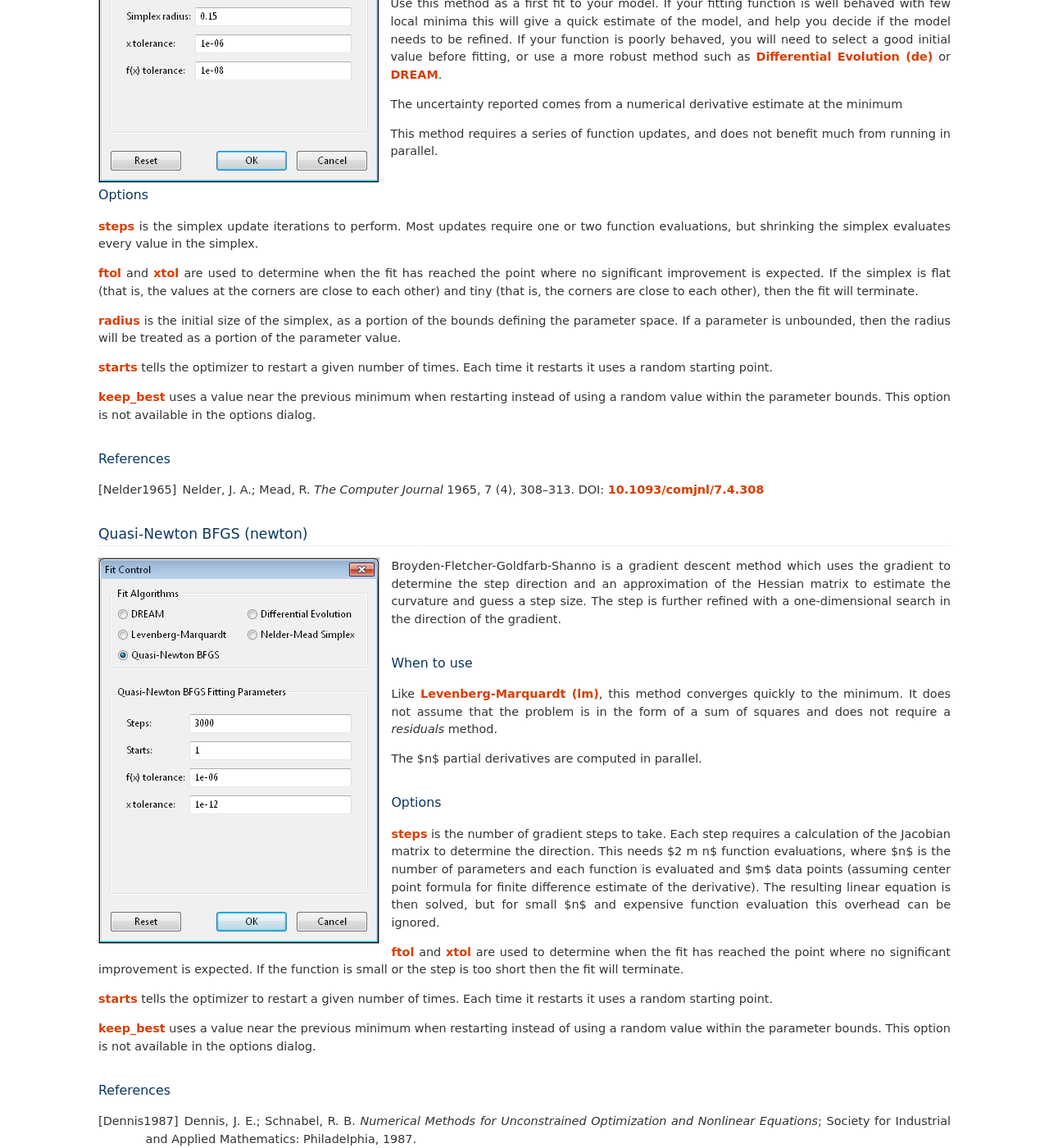
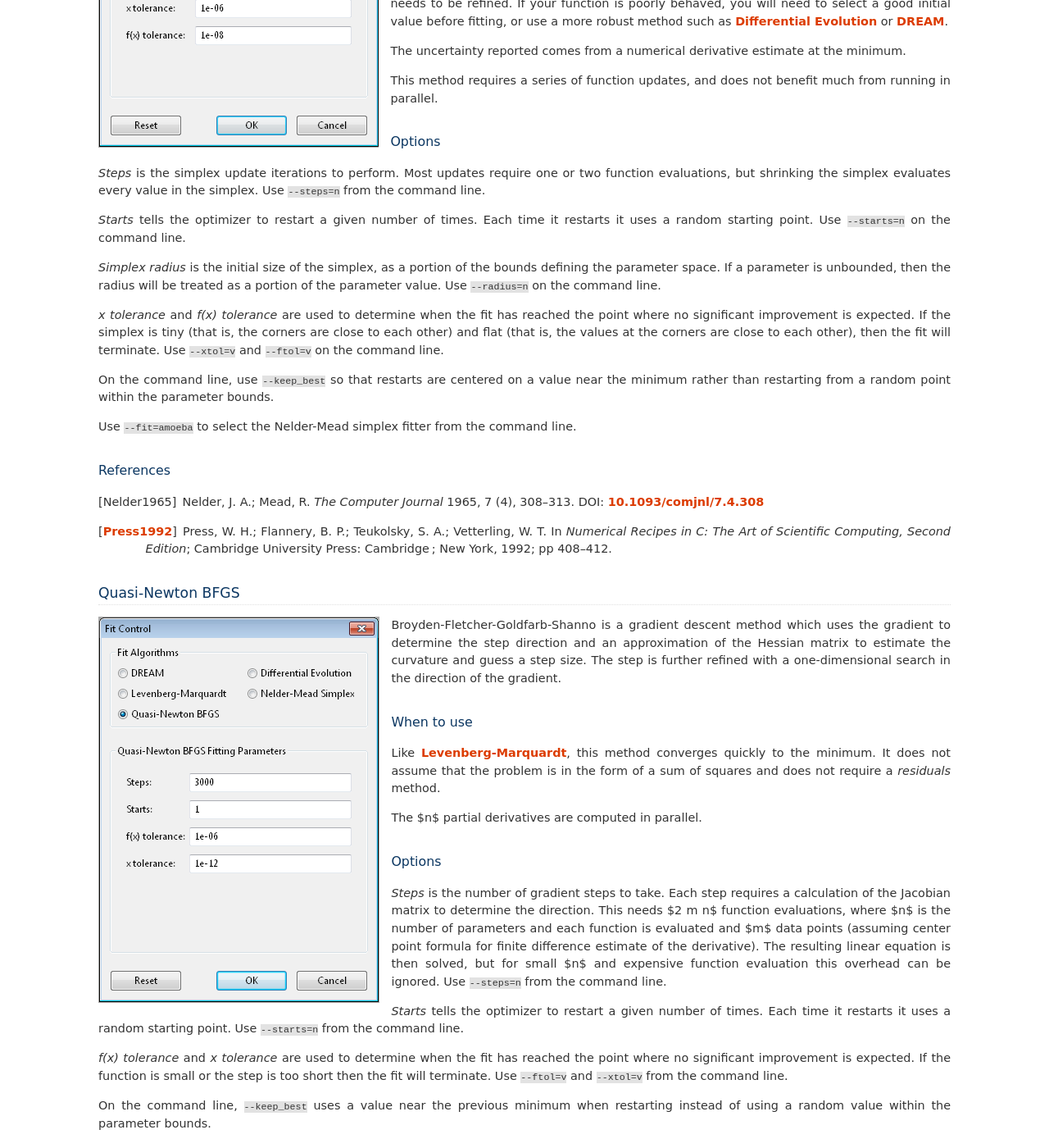
Before and after one commit to bumps/bumps, a Sphinx documentation site: the page built from doc/guide/optimizer.rst, in a window 1280 px wide and 1400 px high, scrolled down 2267 px. Shown: the whole window at 82% size. Built offline with Sphinx 7.4.7, drawn with Linux system fonts in a browser that asks for light colours; pages that are not in the unit, such as notebooks, are missing from menus; some of the changed text lies outside the part shown.

Commit message:
improve standalone optimizer selection docs

```diff
--- a/doc/guide/optimizer.rst
+++ b/doc/guide/optimizer.rst
@@ -12,9 +12,9 @@ control parameters:
 * :ref:`fit-dream`
 * :ref:`fit-de`
 * :ref:`fit-newton`
-* :ref:`fit-rl` (experimental)
-* :ref:`fit-ps` (experimental)
-* :ref:`fit-pt` (experimental)
+* :ref:`fit-rl` [experimental]
+* :ref:`fit-ps` [experimental]
+* :ref:`fit-pt` [experimental]
 
 In general there is a trade-off between convergence
 rate and robustness, with the fastest algorithms most likely to find a
@@ -60,15 +60,10 @@ particularly well on our problem sets.  However, they may be perfect
 for your problem, so we have left them in the package for you to explore.
 They are not available in the GUI selection.
 
-** Need to describe the array of output files produced by optimizers,
-particularly dream.  Some of them (convergence plot, model plot, par file,
-model file) are common to all.  Others (mcmc points) are specific to one
-optimizer**
-
 .. _fit-lm:
 
-Levenberg-Marquardt (lm)
-========================
+Levenberg-Marquardt
+===================
 
 .. image:: fit-lm.png
     :alt: Levenberg-Marquardt option screen.
@@ -104,24 +99,26 @@ This method uses *lmfit* from *scipy*, and does not run in parallel.
 Options
 -------
 
-:ref:`option-steps` is the number of gradient steps to take.  Each step requires
+*Steps* is the number of gradient steps to take.  Each step requires
 a calculation of the Jacobian matrix to determine the direction.  This
 needs $2 m n$ function evaluations, where $n$ is the number of parameters and
 each function is evaluated and $m$ data points (assuming center point
 formula for finite difference estimate of the derivative).  The resulting
 linear equation is then solved, but for small $n$ and expensive function
-evaluation this overhead can be ignored.
+evaluation this overhead can be ignored.  Use ``--steps=n`` on the command line.
 
-:ref:`option-ftol` and :ref:`option-xtol` are used to determine when
+*f(x) tolerance* and *x tolerance* are used to determine when
 the fit has reached the point where no significant improvement is expected.
 If the function value does not improve significantly within the step, or
-the step is too short, then the fit will terminate.
+the step is too short, then the fit will terminate.  Use ``--ftol=v`` and
+``--xtol=v`` from the command line.
 
-:ref:`option-starts` will automatically restart the algorithm after it has
-converged so that a slightly better value can be found. If
-:ref:`option-keep-best` is set then it will use a value near the minimum,
+From the command line, ``--starts=n`` will automatically restart the algorithm
+after it has converged so that a slightly better value can be found. If
+``--keep_best`` is included then restart will use a value near the minimum,
 otherwise it will restart the fit from a random point in the parameter space.
-These options are not available in the in the options dialog.
+
+Use ``--fit=lm`` to select the Levenberg-Marquardt fitter from the command line.
 
 References
 ----------
@@ -139,23 +136,24 @@ References
 
 .. _fit-amoeba:
 
-Nelder-Mead Simplex (amoeba)
-============================
+Nelder-Mead Simplex
+===================
 
 .. image:: fit-amoeba.png
     :alt: Nelder-Mead Simplex option screen.
     :align: left
 
-The Nelder-Mead Simplex algorithm is a robust optimizer which does not require
-the function to be continuous or differentiable.  It uses the relative values
-of the function at the corners of a simplex (an n-dimensional triangle) to
-decide which points of the simplex to update.  It will take the worst value
-and try moving it inward or outward, or reflect it through the centroid of the
-remaining values stopping if it finds a better value.  If none of these values
-are better, then it will shrink the simplex and start again.  The name amoeba
-comes from the book *Numerical Recipes* wherein they describe the search as
-acting like an amoeba, squeezing through narrow valleys as it makes its way
-down to the minimum.
+The Nelder-Mead downhill simplex algorithm is a robust optimizer which
+does not require the function to be continuous or differentiable.
+It uses the relative values of the function at the corners of a
+simplex (an n-dimensional triangle) to decide which points of the simplex
+to update.  It will take the worst value and try moving it inward or
+outward, or reflect it through the centroid of the remaining values
+stopping if it finds a better value.  If none of these values are
+better, then it will shrink the simplex and start again.  The name
+amoeba comes from the book *Numerical Recipes* [Press1992]_ wherein they
+describe the search as acting like an amoeba, squeezing through narrow valleys
+as it makes its way down to the minimum.
 
 When to use
 -----------
@@ -168,7 +166,7 @@ before fitting, or use a more robust method such
 as :ref:`fit-de` or :ref:`fit-dream`.
 
 The uncertainty reported comes from a numerical derivative estimate at the
-minimum
+minimum.
 
 This method requires a series of function updates, and does not benefit
 much from running in parallel.
@@ -176,26 +174,32 @@ much from running in parallel.
 Options
 -------
 
-:ref:`option-steps` is the simplex update iterations to perform.  Most updates
+*Steps* is the simplex update iterations to perform.  Most updates
 require one or two function evaluations, but shrinking the simplex evaluates
-every value in the simplex.
+every value in the simplex. Use ``--steps=n`` from the command line.
 
-:ref:`option-ftol` and :ref:`option-xtol` are used to determine when the
+*Starts* tells the optimizer to restart a given number of times.
+Each time it restarts it uses a random starting point.   Use
+``--starts=n`` on the command line.
+
+*Simplex radius* is the initial size of the simplex, as a portion of
+the bounds defining the parameter space.  If a parameter is unbounded, then
+the radius will be treated as a portion of the parameter value. Use
+``--radius=n`` on the command line.
+
+*x tolerance* and *f(x) tolerance* are used to determine when the
 fit has reached the point where no significant improvement is expected.
-If the simplex is flat (that is, the values at the corners are close
-to each other) and tiny (that is, the corners are close to each other),
-then the fit will terminate.
+If the simplex is tiny (that is, the corners are close to each other) and
+flat (that is, the values at the corners are close to each other),
+then the fit will terminate.  Use ``--xtol=v`` and ``--ftol=v`` on
+the command line.
 
-:ref:`option-radius` is the initial size of the simplex, as a portion of
-the bounds defining the parameter space.  If a parameter is unbounded, then
-the radius will be treated as a portion of the parameter value.
+On the command line, use ``--keep_best`` so that restarts are centered on a
+value near the minimum rather than restarting from a random point within the
+parameter bounds.
 
-:ref:`option-starts` tells the optimizer to restart a given number of times.
-Each time it restarts it uses a random starting point.
-
-:ref:`option-keep-best` uses a value near the previous minimum when restarting
-instead of using a random value within the parameter bounds.  This option is
-not available in the options dialog.
+Use ``--fit=amoeba`` to select the Nelder-Mead simplex fitter from the
+command line.
 
 References
 ----------
@@ -206,12 +210,16 @@ References
     1965, 7 (4), 308–313.
     DOI: `10.1093/comjnl/7.4.308 <http://dx.doi.org/10.1093/comjnl/7.4.308>`_
 
+.. [Press1992]
+   Press, W. H.; Flannery, B. P.; Teukolsky, S. A.; Vetterling, W. T.
+   In *Numerical Recipes in C: The Art of Scientific Computing, Second Edition*;
+   Cambridge University Press: Cambridge ; New York, 1992; pp 408–412.
 
 
 .. _fit-newton:
 
-Quasi-Newton BFGS (newton)
-==========================
+Quasi-Newton BFGS
+=================
 
 .. image:: fit-newton.png
     :alt: Quasi-Newton BFGS option screen.
@@ -234,25 +242,28 @@ The $n$ partial derivatives are computed in parallel.
 Options
 -------
 
-:ref:`option-steps` is the number of gradient steps to take.  Each step requires
+*Steps* is the number of gradient steps to take.  Each step requires
 a calculation of the Jacobian matrix to determine the direction.  This
 needs $2 m n$ function evaluations, where $n$ is the number of parameters and
 each function is evaluated and $m$ data points (assuming center point
 formula for finite difference estimate of the derivative).  The resulting
 linear equation is then solved, but for small $n$ and expensive function
 evaluation this overhead can be ignored.
+Use ``--steps=n`` from the command line.
 
-:ref:`option-ftol` and :ref:`option-xtol` are used to determine when
+*Starts* tells the optimizer to restart a given number of times.
+Each time it restarts it uses a random starting point.
+Use ``--starts=n`` from the command line.
+
+*f(x) tolerance* and *x tolerance* are used to determine when
 the fit has reached the point where no significant improvement is expected.
 If the function is small or the step is too short then the fit
-will terminate.
+will terminate.  Use ``--ftol=v`` and ``--xtol=v`` from the command line.
 
-:ref:`option-starts` tells the optimizer to restart a given number of times.
-Each time it restarts it uses a random starting point.
+On the command line, ``--keep_best`` uses a value near the previous minimum
+when restarting instead of using a random value within the parameter bounds.
 
-:ref:`option-keep-best` uses a value near the previous minimum when restarting
-instead of using a random value within the parameter bounds.  This option is
-not available in the options dialog.
+Use ``--fit=newton`` to select BFGS from the commandline.
 
 References
 ----------
@@ -265,8 +276,8 @@ References
 
 .. _fit-de:
 
-Differential Evolution (de)
-===========================
+Differential Evolution
+======================
 
 .. image:: fit-de.png
     :alt: Differential Evolution option screen.
@@ -308,28 +319,31 @@ of the population.
 Options
 -------
 
-:ref:`option-steps` is the number of iterations.  Each step updates each member
+*Steps* is the number of iterations.  Each step updates each member
 of the population.  The population size scales with the number of fitted
-parameters.
+parameters. Use ``--steps=n`` on the command line.
 
-:ref:`option-pop` determines the size of the population.  The number of
+*Population* determines the size of the population.  The number of
 individuals, $k$, is equal to the number of fitted parameters times the
-population scale factor.
+population scale factor.  Use ``--pop=k`` on the command line.
 
-:ref:`option-CR` is the crossover ratio, determining what proportion of the
-dimensions to update at each step.  Smaller values will likely lead to slower
-convergence, but more robust results.  Values must be between 0 and 1.
+*Crossover ratio* determines what proportion of the dimensions to update
+at each step.  Smaller values will likely lead to slower convergence, but
+more robust results.  Values must be between 0 and 1.  Use ``--CR=v`` on
+the command line.
 
-:ref:`option-F` is the scale factor determining how much to scale each
-difference vector before adding it to the candidate point.  The selected
-mutation algorithm chooses a scale factor uniformly in $[0,F]$.
+*Scale* determines how much to scale each difference vector before adding
+it to the candidate point.  The selected mutation algorithm chooses a scale
+factor uniformly in $[0,F]$.  Use ``--F=v`` on the command line.
 
-
-:ref:`option-ftol` and :ref:`option-xtol` are used to determine when the
+*f(x) tolerance* and *x tolerance* are used to determine when the
 fit has reached the point where no significant improvement is expected.
 If the population is flat (that is, the minimum and maximum values are
 within tolerance) and tiny (that is, all the points are close to each
-other) then the fit will terminate.
+other) then the fit will terminate.  Use ``ftol=v`` and ``xtol=v`` on the
+command line.
+
+Use ``--fit=de`` to select diffrential evolution from the commandline.
 
 References
 ----------
@@ -392,31 +406,52 @@ where $k$ is the size of the population.
 Options
 -------
 
-:ref:`option-steps` is the number of iterations to include in the Markov
+*Steps* is the number of iterations to include in the Markov
 chain.  Each iteration updates the full population.  The population size
 scales with the number of fitted parameters.  Set steps so that the
 number of fit parameters times the population times steps is at least
-100,000.
+100,000.  Use ``--steps=n`` on the command line.
 
-:ref:`option-burn` is the number of iterations to required for the Markov
+*Burn-in Steps* is the number of iterations to required for the Markov
 chain to converge to the equilibrium distribution.  If the fit ends
 early, the tail of the burn will be saved to the start of the steps.
+Use ``--burn=n`` on the command line.
 
-:ref:`option-thin` is the amount of thinning to use when collecting the
+*Population* determines the size of the population.  The number of
+individuals, $k$, is equal to the number of fitted parameters times the
+population scale factor.  Use ``--pop=k`` on the command line.
+
+*Initializer* determines how the population will be initialized.
+The options are as follows:
+
+     *eps* (epsilon ball), in which the entire initial population is chosen
+     at random from within a tiny hypersphere centered about the initial point
+
+     *lhs* (latin hypersquare), which chops the bounds within each dimension
+     in $k$ equal sized chunks where $k$ is the size of the population and
+     makes sure that each parameter has at least one value within each chunk
+     across the population.
+
+     *cov* (covariance matrix), in which the uncertainty is estimated using
+     the covariance matrix at the initial point, and points are selected
+     at random from the corresponding gaussian ellipsoid
+
+     *random* (uniform random), in which the points are selected at random
+     within the bounds of the parameters
+
+Use ``--init=type`` from the command line.
+
+
+*Thinning* is the amount of thinning to use when collecting the
 population.  If the fit is somewhat stuck, with most steps not improving
 the fit, then you will need to thin the population to get proper
-statistics.
+statistics.  Use ``--thin=k`` from the command line.
 
-:ref:`option-pop` determines the size of the population.  The number of
-individuals, $k$, is equal to the number of fitted parameters times the
-population scale factor.
+*Calculate entropy*, if true, computes the entropy for the fit.  This is
+an estimate of the amount of information in the data.  Use ``--entropy``
+from the command line.
 
-:ref:`option-init` determines how the population will be initialized.  The
-options are *lhs* for latin hypersquare, *eps* for epsilon ball, *cov*
-for covariance matrix, and *rand* for uniform random.
-
-:ref:`option-entropy`, if true, computes the entropy for the fit.  This is
-an estimate of the amount of information in the data.
+Use ``--fit=dream`` to select DREAM from the commandline.
 
 Output
 ------
@@ -521,9 +556,8 @@ theory and data divided by uncertainty.  The residuals should be 2/3 within
 misses the data for long stretches.  This indicates some feature missing
 from the model, or a lack of convergence to the best model.
 
-If :ref:`option-entropy` is given on the command line then bumps will show
-the total number of bits of information in the fit.  This derives from
-the entropy term:
+If entropy is requested, then bumps will show the total number of bits of
+information in the fit.  This derives from the entropy term:
 
 .. math:
 
@@ -576,13 +610,15 @@ limits the amount of parallelism.
 Options
 -------
 
-:ref:`option-steps` is the number of iterations.  Each step updates each member
+``--steps=n` is the number of iterations.  Each step updates each member
 of the population.  The population size scales with the number of fitted
 parameters.
 
-:ref:`option-pop` determines the size of the population.  The number of
+``--pop=k`` determines the size of the population.  The number of
 individuals, $k$, is equal to the number of fitted parameters times the
 population scale factor.  The default scale factor is 1.
+
+Use ``--fit=ps`` to select particle swarm from the commandline.
 
 References
 ----------
@@ -620,23 +656,25 @@ The population updates can run in parallel.
 Options
 -------
 
-:ref:`option-steps` is the number of iterations.  Each step updates each member
+``--steps=n`` is the number of iterations.  Each step updates each member
 of the population.  The population size scales with the number of fitted
 parameters.
 
-:ref:`option-pop` determines the size of the population.  The number of
+``--pop=k`` determines the size of the population.  The number of
 individuals, $k$, is equal to the number of fitted parameters times the
 population scale factor.  The default scale factor is 0.5.
 
-:ref:`option-CR` is the crossover ratio, determining what proportion of the
+``--CR=v`` is the crossover ratio, determining what proportion of the
 dimensions to update at each step.  Values must be between 0 and 1.
 
-:ref:`option-starts` tells the optimizer to restart a given number of times.
+``--starts=n`` tells the optimizer to restart a given number of times.
 Each time it restarts it uses a random starting point.
 
-:ref:`option-keep-best` uses a value near the previous minimum when restarting
+``--keep_best`` uses a value near the previous minimum when restarting
 instead of using a random value within the parameter bounds.  This option is
 not available in the options dialog.
+
+Use ``--fit=rl`` to select random lines from the commandline.
 
 References
 ----------
@@ -672,21 +710,23 @@ spaced local minima which dream cannot fit.
 Options
 -------
 
-:ref:`option-steps` is the number of iterations to include in the Markov
+``--steps=n`` is the number of iterations to include in the Markov
 chain.  Each iteration updates the full population.  The population size
 scales with the number of fitted parameters.
 
-:ref:`option-burn` is the number of iterations to required for the Markov
+``--burn=n`` is the number of iterations to required for the Markov
 chain to converge to the equilibrium distribution.  If the fit ends
 early, the tail of the burn will be saved to the start of the steps.
 
-:ref:`option-CR` is the differential evolution crossover ratio to use when
+``--CR=v`` is the differential evolution crossover ratio to use when
 computing step size and direction.  Use a small value to step through the
 dimensions one at a time, or a large value to step through all at once.
 
-:ref:`option-nT`, :ref:`option-Tmin` and :ref:`option-Tmax` specify a log-spaced
-initial distribution of temperatures.  The default is 25 points between
-0.1 and 10.  :ref:`fit-dream` runs at a temperature of 1.0.
+``-nT=k``, ``-Tmin=v`` and ``--Tmax=v`` specify a log-spaced initial
+distribution of temperatures.  The default is 25 points between
+0.1 and 10.  :ref:`fit-dream` runs at a fixed temperature of 1.0.
+
+Use ``--fit=pt`` to select parallel tempering from the commandline.
 
 References
 ----------
```
Also changed, not shown: other parts of doc/guide/optimizer.rst (+6 -6 lines), doc/guide/options.rst (+6 -3 lines).
